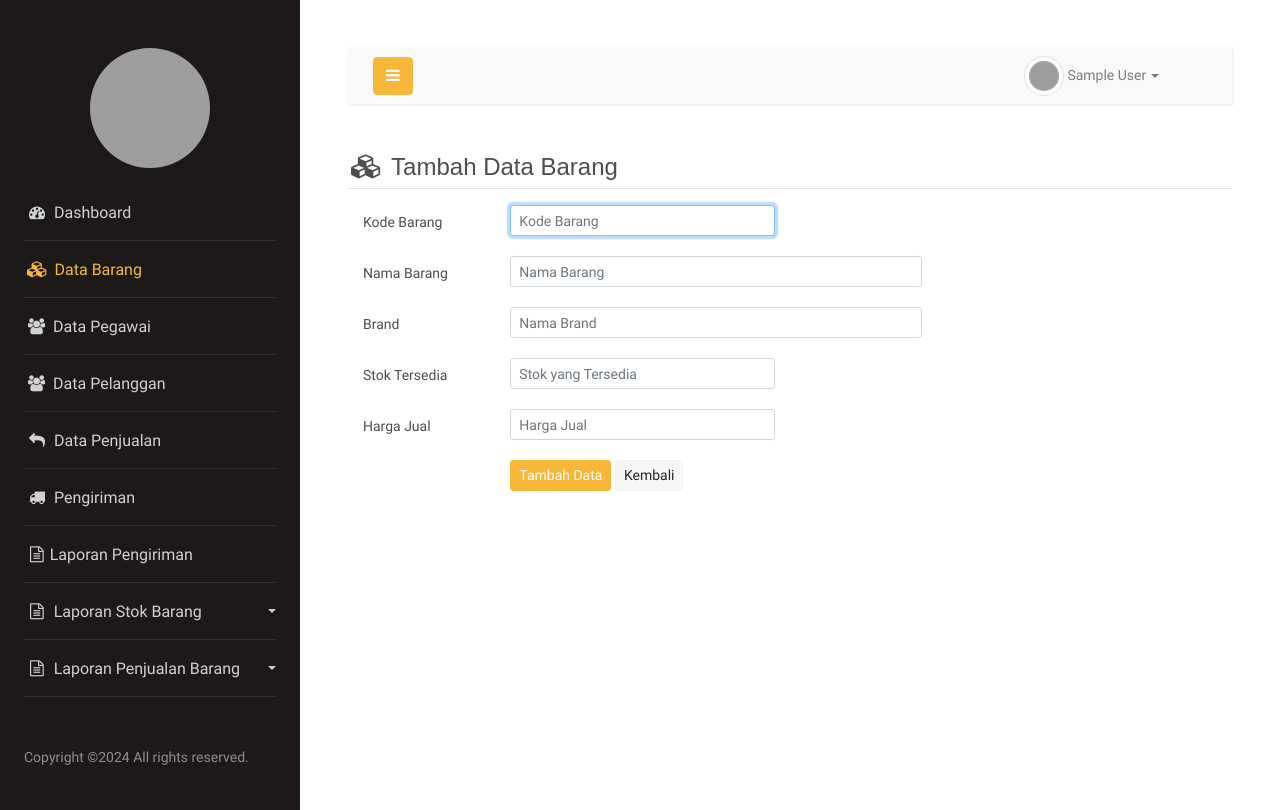
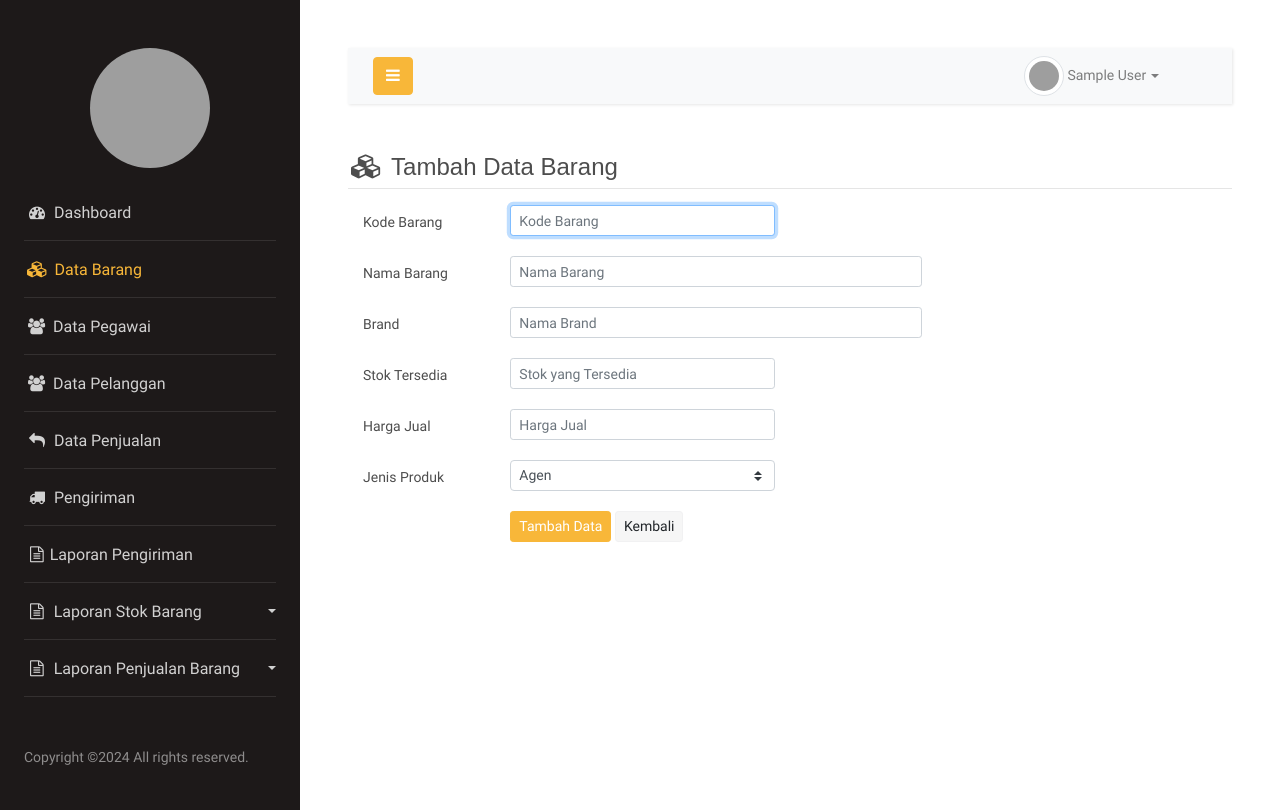
Before and after one commit to aulil99/eskristal, a CodeIgniter app: page /tambah_barang in a window 1280 px wide. Run offline with CodeIgniter, Linux system fonts and the light colour scheme; the visitor is signed in with stand-in values (Sample User, id 1); grey boxes are pictures that could not be loaded.

Commit message:
update controller barang

```diff
--- a/application/controllers/Data_barang.php
+++ b/application/controllers/Data_barang.php
@@ -91,6 +91,16 @@ class Data_barang extends CI_Controller
                 )
             );
 
+            $this->form_validation->set_rules(
+                'jenis',
+                'Jenis Produk',
+                'required|min_length[2]',
+                array(
+                    'required' => '{field} wajib diisi',
+                    'min_length' => '{field} minimal 2 karakter'
+                )
+            );
+
             //jika data sudah valid maka lakukan proses penyimpanan
             if ($this->form_validation->run() == TRUE) {
                 //masukkan data ke variable array
@@ -99,7 +109,8 @@ class Data_barang extends CI_Controller
                     'nama_barang' => $this->security->xss_clean($this->input->post('nama_barang', TRUE)),
                     'brand' => $this->security->xss_clean($this->input->post('brand', TRUE)),
                     'stok' => $this->security->xss_clean($this->input->post('stok', TRUE)),
-                    'harga' => str_replace('.', '', $this->security->xss_clean($this->input->post('harga', TRUE)))
+                    'harga' => str_replace('.', '', $this->security->xss_clean($this->input->post('harga', TRUE))),
+                    'jenis' => $this->security->xss_clean($this->input->post('jenis', TRUE))
                 );
 
                 //simpan ke database
@@ -208,6 +219,16 @@ class Data_barang extends CI_Controller
             );
 
             $this->form_validation->set_rules(
+                'jenis',
+                'Jenis Produk',
+                'required|min_length[2]',
+                array(
+                    'required' => '{field} wajib diisi',
+                    'min_length' => '{field} minimal 2 karakter'
+                )
+            );
+
+            $this->form_validation->set_rules(
                 'status',
                 'Status',
                 "required|min_length[1]|max_length[1]|regex_match[/^[YN]+$/]",
@@ -227,6 +248,7 @@ class Data_barang extends CI_Controller
                     'brand' => $this->security->xss_clean($this->input->post('brand', TRUE)),
                     'stok' => $this->security->xss_clean($this->input->post('stok', TRUE)),
                     'harga' => str_replace('.', '', $this->security->xss_clean($this->input->post('harga', TRUE))),
+                    'jenis' => $this->security->xss_clean($this->input->post('jenis', TRUE)),
                     'active' => $this->security->xss_clean($this->input->post('status', TRUE))
                 );
 
@@ -243,7 +265,8 @@ class Data_barang extends CI_Controller
 
         $data = [
             'title' => 'Edit Data Barang',
-            'barang' => $barang->row()
+            'barang' => $barang->row(),
+            'data' => $this->m_barang->getAllData('tbl_barang')
         ];
 
         $this->template->kasir('data_barang/form_edit', $data);
@@ -285,6 +308,7 @@ class Data_barang extends CI_Controller
                 $row[] = $i->stok;
                 $row[] = '<span class="float-left">Rp.</span><span class="float-right">' . number_format($i->harga, 0, ',', '.') . ',-</span>';
                 $row[] = ($i->active == 'Y') ? 'Aktif' : 'Tidak Aktif';
+                $row[] = $i->jenis;
                 $row[] = '<a href="' . site_url('edit_barang/' . $i->kode_barang) . '" class="btn btn-warning btn-sm text-white">Edit</a>';
 
                 $data[] = $row;
--- a/application/models/M_barang.php
+++ b/application/models/M_barang.php
@@ -5,8 +5,8 @@ class M_barang extends CI_Model
 {
 
     var $table           = 'tbl_barang';
-    var $column_order    =  array(null, 'kode_barang', 'nama_barang', 'brand', 'stok', 'hargal', 'active', null); //set column field database untuk datatable order
-    var $column_search   =  array('kode_barang', 'nama_barang', 'brand', 'stok', 'harga', 'active'); //set column field database untuk datatable search
+    var $column_order    =  array(null, 'kode_barang', 'nama_barang', 'brand', 'stok', 'harga', 'jenis', 'active', null); //set column field database untuk datatable order
+    var $column_search   =  array('kode_barang', 'nama_barang', 'brand', 'stok', 'harga', 'jenis', 'active'); //set column field database untuk datatable search
     var $order = array('kode_barang' => 'asc'); // default order
 
     function __construct()
--- a/application/views/data_barang/form_tambah.php
+++ b/application/views/data_barang/form_tambah.php
@@ -60,6 +60,20 @@
     </div>
 
     <div class="form-group row">
+        <label for="jenis" class="col-sm-3 col-form-label">Jenis Produk</label>
+        <div class="col-sm-6">
+            <select class="custom-select custom-select-sm <?= (form_error('jenis')) ? 'is-invalid' : ''; ?>" id="jenis" name="jenis">
+                <option value="" disabled>Pilih Jenis Produk</option>
+                <option value="agen">Agen</option>
+                <option value="pelanggan">Pelanggan Biasa</option>
+            </select>
+            <div class="invalid-feedback">
+                <?= form_error('jenis', '<p class="error-message">', '</p>'); ?>
+            </div>
+        </div>
+    </div>
+
+    <div class="form-group row">
         <div class="col-sm-9 offset-md-3">
             <button type="submit" name="submit" value="submit" class="btn btn-primary btn-sm">Tambah Data</button>
             <button type="button" class="btn btn-light btn-sm" onclick="window.history.back()">Kembali</button>
--- a/application/views/data_barang/index.php
+++ b/application/views/data_barang/index.php
@@ -35,6 +35,7 @@ if ($this->session->flashdata('error')) {
                 <th scope="col">Stok</th>
                 <th scope="col">Harga Jual</th>
                 <th scope="col">Status</th>
+                <th scope="col">Jenis</th>
                 <th scope="col">Opsi</th>
             </tr>
         </thead>
```
Also changed, not shown: application/views/data_barang/form_edit.php (+16 -0 lines).
